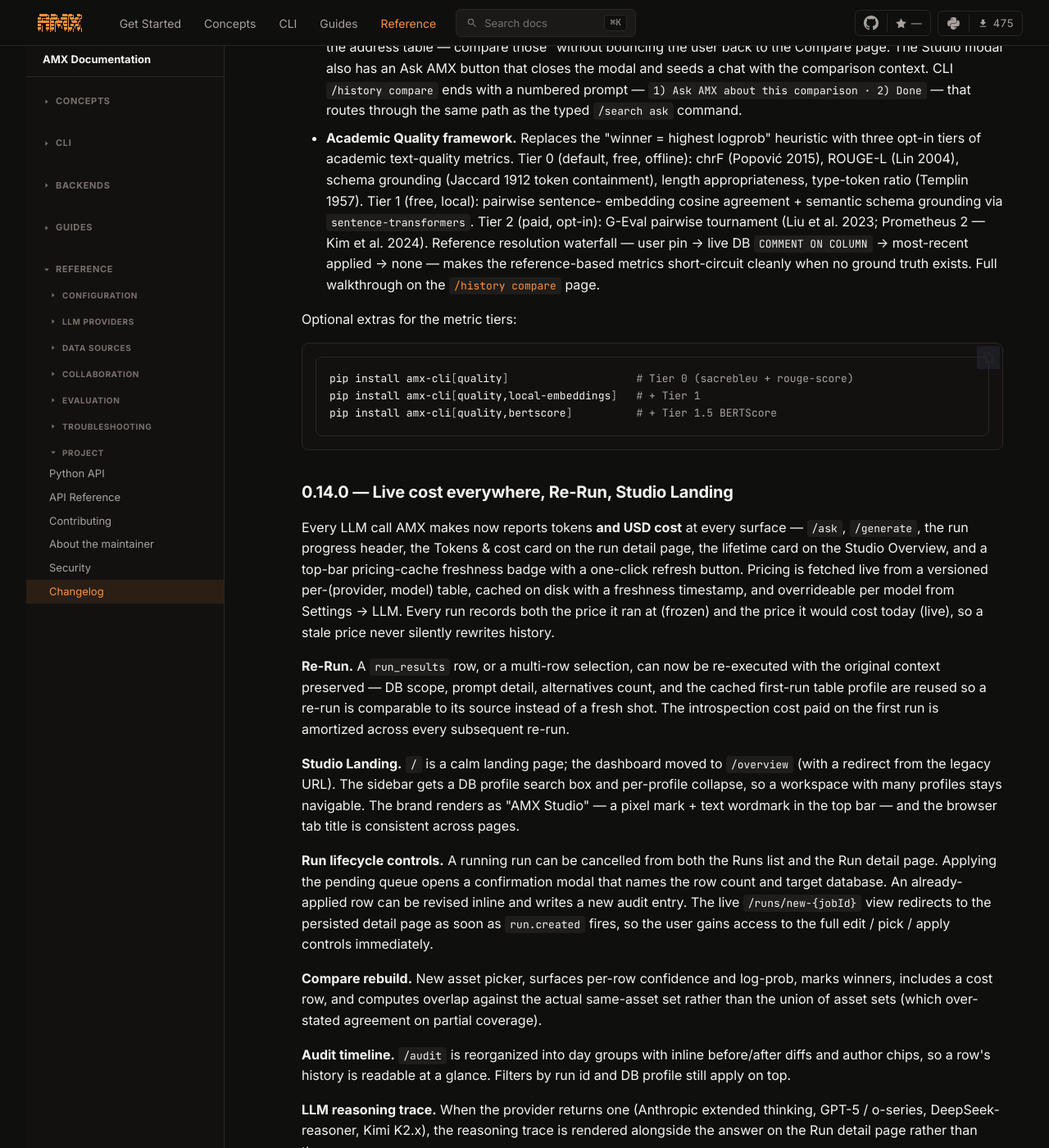
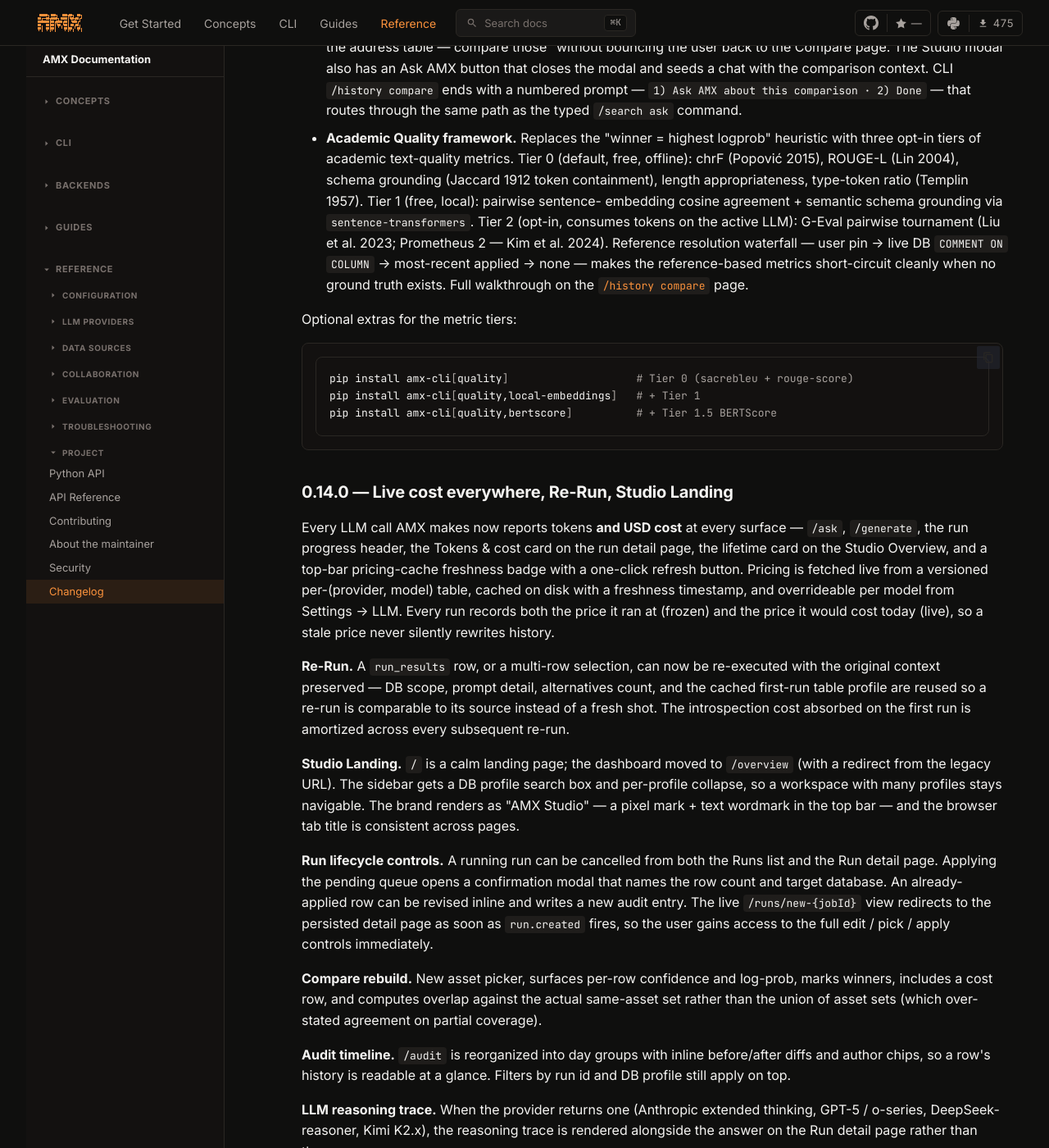
Before and after one commit to omeryasirkucuk/amx-docs, an MkDocs documentation site: the page built from docs/changelog.md, in a window 1280 px wide and 1400 px high, scrolled down 779 px. Shown: the whole window at 82% size. Built offline with MkDocs 1.6.1 and Material for MkDocs 9.7.7, drawn with Linux system fonts in a browser that asks for light colours; comment, search, counter and statistics services are not loaded.

Commit message:
chore(wording): drop 'paid' from every page (#25)
AMX is an open-source project; calling a feature or a cost 'paid'
misframes the model. Every occurrence of the literal word on
amxcli.com is replaced with an OSS-neutral equivalent.

* docs/cli/history.md Tier 2 heading: '(paid, opt-in)' -> '(opt-in,
  consumes tokens on the active LLM)'.
* docs/changelog.md 0.15.0 highlight: same Tier 2 reframe; also
  'cost paid on the first run is amortized' -> 'cost absorbed on
  the first run is amortized' (figurative usage in the 0.14.0
  re-run paragraph).
* docs/llm-providers/gemini.md troubleshooting table: 'upgrade to a
  paid tier' -> 'move to a higher quota tier' (the rest of the row
  stays — Gemini's tier names aren't AMX wording).

Pure wording change; no behaviour or build diff.

Co-authored-by: omeryasirkucuk <omeryasirkucuk@users.noreply.github.com>

```diff
--- a/docs/changelog.md
+++ b/docs/changelog.md
@@ -46,7 +46,7 @@ shipped axes:
   1912 token containment), length appropriateness, type-token
   ratio (Templin 1957). Tier 1 (free, local): pairwise sentence-
   embedding cosine agreement + semantic schema grounding via
-  `sentence-transformers`. Tier 2 (paid, opt-in): G-Eval pairwise
+  `sentence-transformers`. Tier 2 (opt-in, consumes tokens on the active LLM): G-Eval pairwise
   tournament (Liu et al. 2023; Prometheus 2 — Kim et al. 2024).
   Reference resolution waterfall — user pin → live DB
   `COMMENT ON COLUMN` → most-recent applied → none — makes the
@@ -78,7 +78,7 @@ never silently rewrites history.
 re-executed with the original context preserved — DB scope, prompt
 detail, alternatives count, and the cached first-run table profile are
 reused so a re-run is comparable to its source instead of a fresh shot.
-The introspection cost paid on the first run is amortized across every
+The introspection cost absorbed on the first run is amortized across every
 subsequent re-run.
 
 **Studio Landing.** `/` is a calm landing page; the dashboard moved to
```
Also changed, not shown: docs/cli/history.md (+1 -1 lines), docs/llm-providers/gemini.md (+1 -1 lines).
